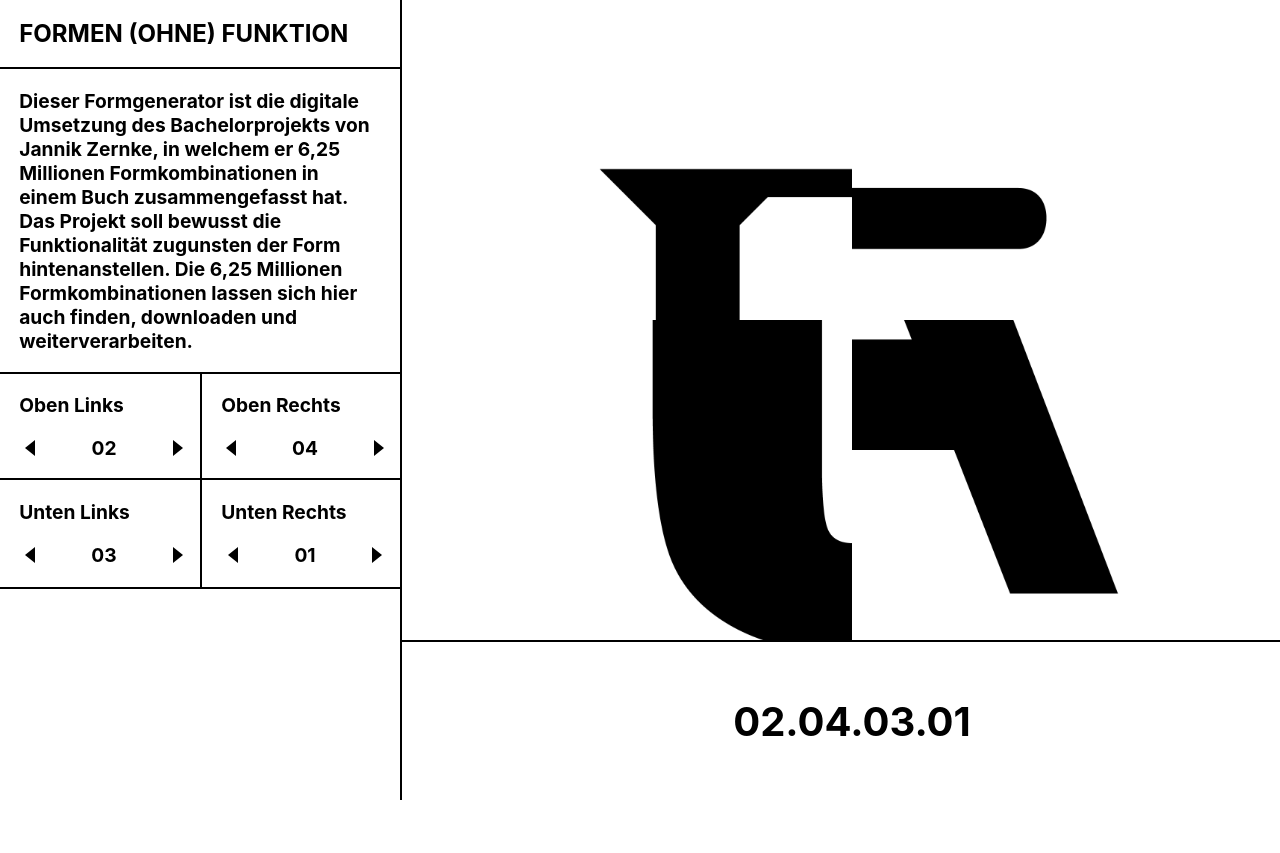
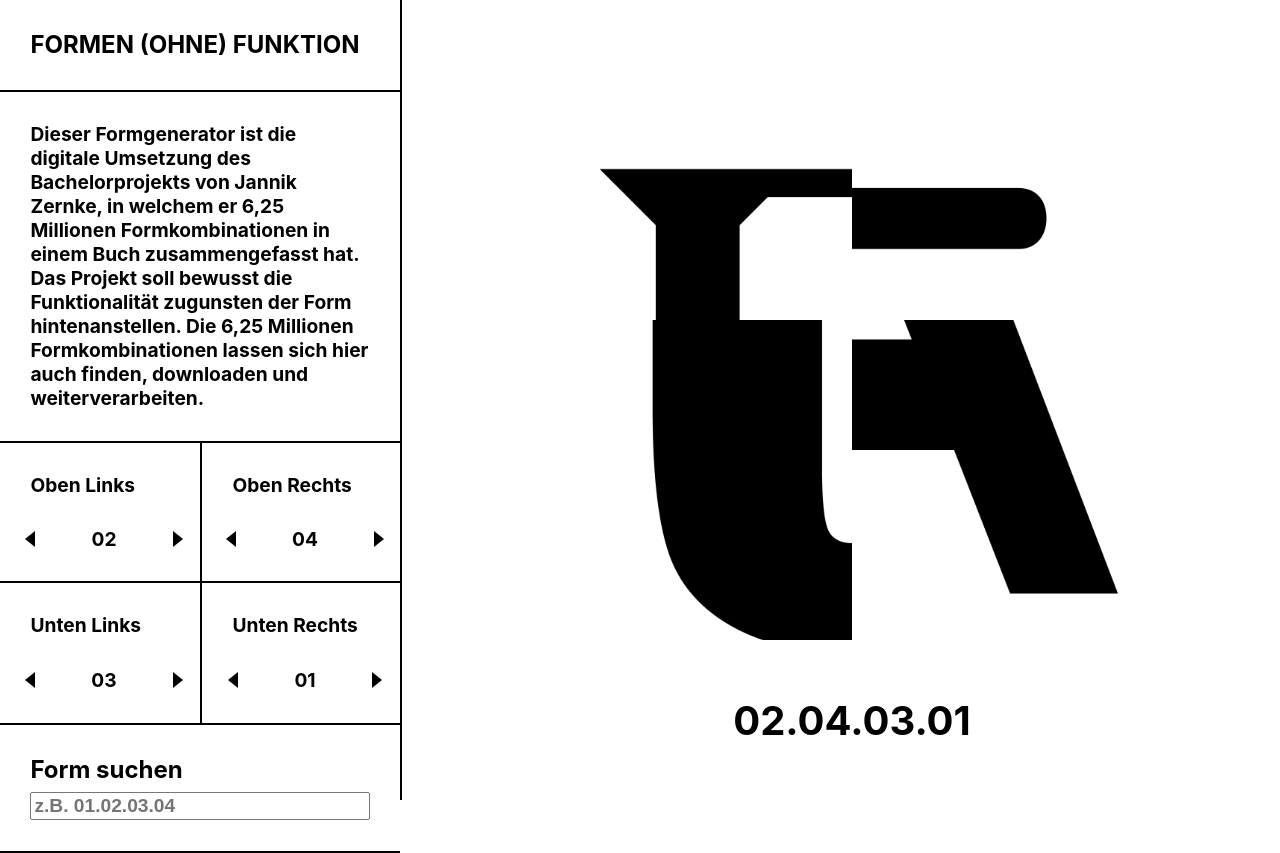
Before and after one commit to jandriescher/formen-ohne-funktion, a React (Create React App) app: page / in a window 1280 px wide. Shown: the top 853 px of the page. Before the commit the page ends 800 px from the top, so only its background shows below. Built offline with nearby package versions, Linux system fonts and the light colour scheme.

Commit message:
add search

```diff
--- a/src/components/ContentPlane/ImagePlane/index.js
+++ b/src/components/ContentPlane/ImagePlane/index.js
@@ -1,6 +1,5 @@
 import { useContext } from 'react'
 import styled from 'styled-components'
-import { styles } from '../../../constants'
 import { ImageDataContext } from '../../../context/ImageDataProvider'
 import ImageGrid from './ImageGrid'
 
@@ -10,7 +9,6 @@ const ImagePlaneContainer = styled.div`
   align-items: center;
   justify-content: center;
   background-color: white;
-  border-bottom: ${styles.borders.strength} solid black;
   height: 80%;
 `
 const ImagePlane = () => {
--- a/src/components/Sidebar/Controls/Control/Picker.js
+++ b/src/components/Sidebar/Controls/Control/Picker.js
@@ -1,4 +1,4 @@
-import { useContext, useState } from 'react'
+import { useContext, useEffect, useState } from 'react'
 import styled from 'styled-components'
 import { styles } from '../../../../constants'
 import { ImageDataContext } from '../../../../context/ImageDataProvider'
@@ -37,6 +37,10 @@ const Picker = ({ position }) => {
     setImageKeys(newImageKeys)
   }
 
+  useEffect(() => {
+    setValue(parseInt(imageKeys[position]))
+  }, [imageKeys, position])
+
   return (
     <PickerContainer>
       <Button onClick={() => handleValueChange(value - 1)} type={'subtract'}/>
--- /dev/null
+++ b/src/components/Sidebar/Search/index.js
@@ -0,0 +1,57 @@
+import { useContext, useState } from 'react'
+import styled from 'styled-components'
+import { ImageDataContext } from '../../../context/ImageDataProvider'
+import { styles } from '../../../constants'
+
+const SearchContainer = styled.div`
+  display: flex;
+  flex-direction: column;
+  justify-content: center;
+  font-size: ${styles.font.heading.size};
+  font-weight: ${styles.font.heading.weight};
+  padding: ${styles.spacing.padding};
+  border-bottom: ${styles.borders.strength} solid black;
+`
+
+const SearchInput = styled.input`
+  font-size: ${styles.font.paragraph.size};
+  font-weight: ${styles.font.paragraph.weight};
+  margin-top: 0.5rem;
+  ${({ hasError }) => hasError && `color: red;`
+}
+`
+
+const Search = () => {
+  const { setImageKeys } = useContext(ImageDataContext)
+  const [hasError, setHasError] = useState(false)
+
+  const validateInput = (input) => {
+    const hasValidLength = input.length === 11
+    const hasValidFormat = input.match(/^[0-4]{2}\.[0-4]{2}\.[0-4]{2}\.[0-4]{2}$/)
+    const isValid = hasValidLength && hasValidFormat
+    setHasError(!isValid)
+    if (input.length === 0) setHasError(false)
+    return isValid
+  }
+
+  const handleInputChange = (event) => {
+    if (validateInput(event.target.value)) {
+      const newImageKeys = event.target.value.split('.').map((value) => parseInt(value))
+      setImageKeys({
+        topLeft: newImageKeys[0],
+        topRight: newImageKeys[1],
+        bottomLeft: newImageKeys[2],
+        bottomRight: newImageKeys[3]
+      })
+    }
+  }
+
+  return (
+    <SearchContainer>
+      <div>Form suchen</div>
+      <SearchInput type={'text'} placeholder={'z.B. 01.02.03.04'} onChange={handleInputChange} hasError={hasError}></SearchInput>
+    </SearchContainer>
+  )
+}
+
+export default Search
--- a/src/components/Sidebar/index.js
+++ b/src/components/Sidebar/index.js
@@ -2,6 +2,7 @@ import styled from 'styled-components'
 import Controls from './Controls'
 import Header from './Header'
 import Description from './Description'
+import Search from './Search'
 
 const SideBarContainer = styled.div`
   background-color: white;
@@ -13,6 +14,7 @@ const Sidebar = () => {
       <Header />
       <Description />
       <Controls />
+      <Search />
     </SideBarContainer>
   )
 }
--- a/src/constants.js
+++ b/src/constants.js
@@ -15,7 +15,7 @@ const styles = {
     }
   },
   spacing: {
-    padding: '1.2rem'
+    padding: '1.9rem'
   }
 }
 
```
